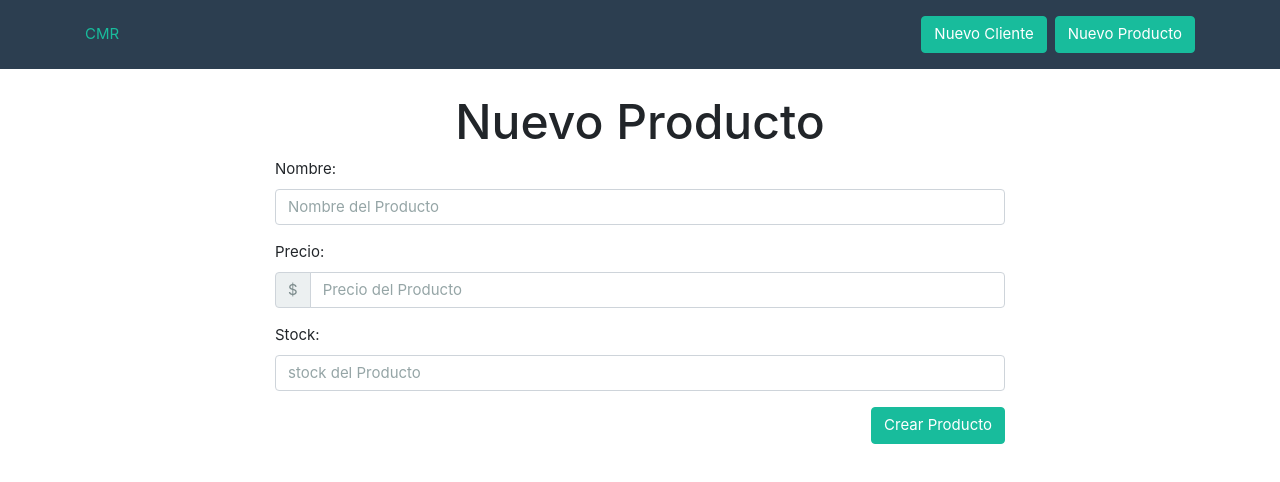
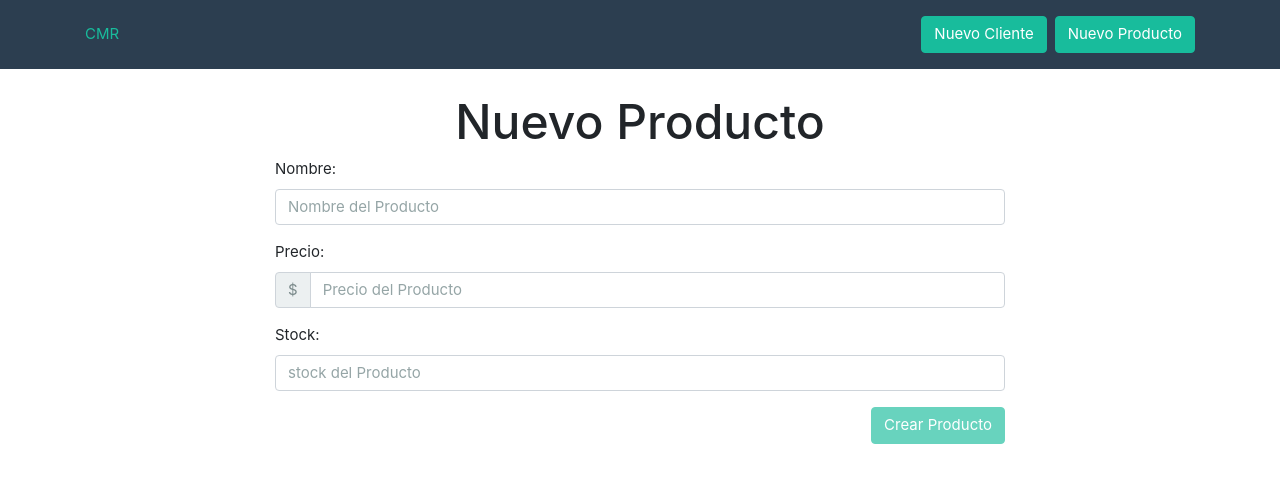
Before and after one commit to crisroddev/crm-graphql, a React (Create React App) app in the folder client/: page /productos/nuevo in a window 1280 px wide. Shown: the top 482 px of the page. Built offline with nearby package versions, Linux system fonts and the light colour scheme.

Commit message:
Validate inputs

```diff
--- a/client/src/components/Productos/NuevoProducto.js
+++ b/client/src/components/Productos/NuevoProducto.js
@@ -12,6 +12,14 @@ class NuevoProducto extends Component {
         this.setState({
             [name]: value
         })
+    }
+
+    validarForm = () => {
+        const { nombre, precio, stock } = this.state;
+
+        const noValido = !nombre || !precio || !stock;
+
+        return noValido
     }
 
     render() {
@@ -55,6 +63,7 @@ class NuevoProducto extends Component {
                             onChange={this.actualizarState} />
                     </div>
                     <button
+                        disabled={this.validarForm()}
                         type="submit"
                         className="btn btn-success float-right">
                             Crear Producto
```
